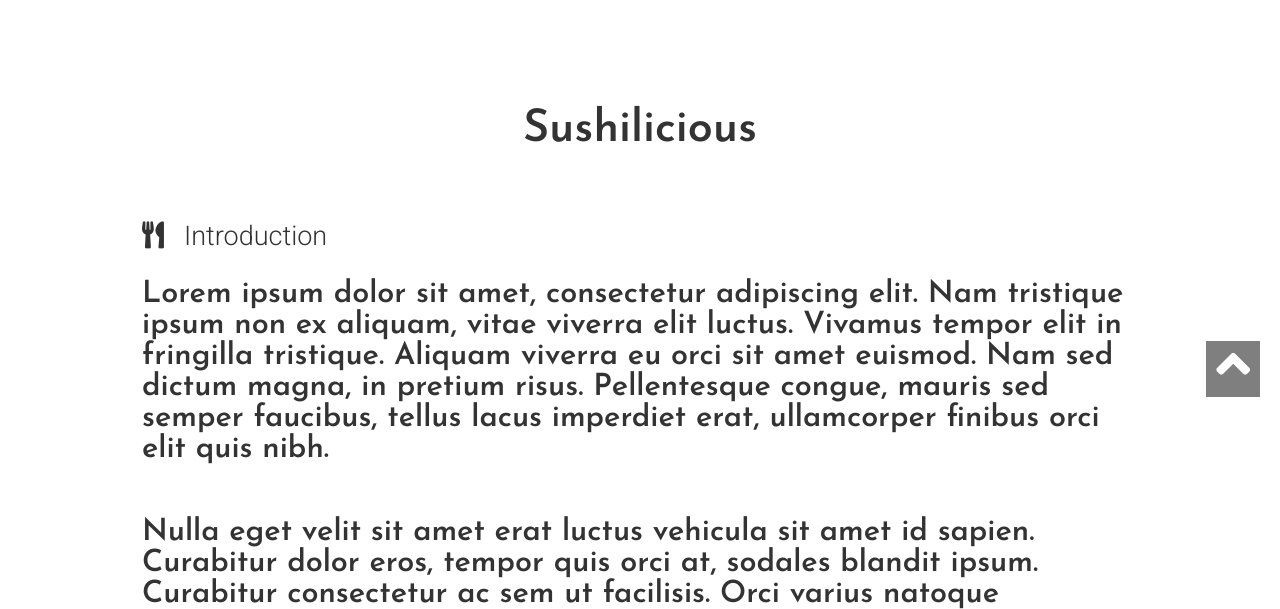
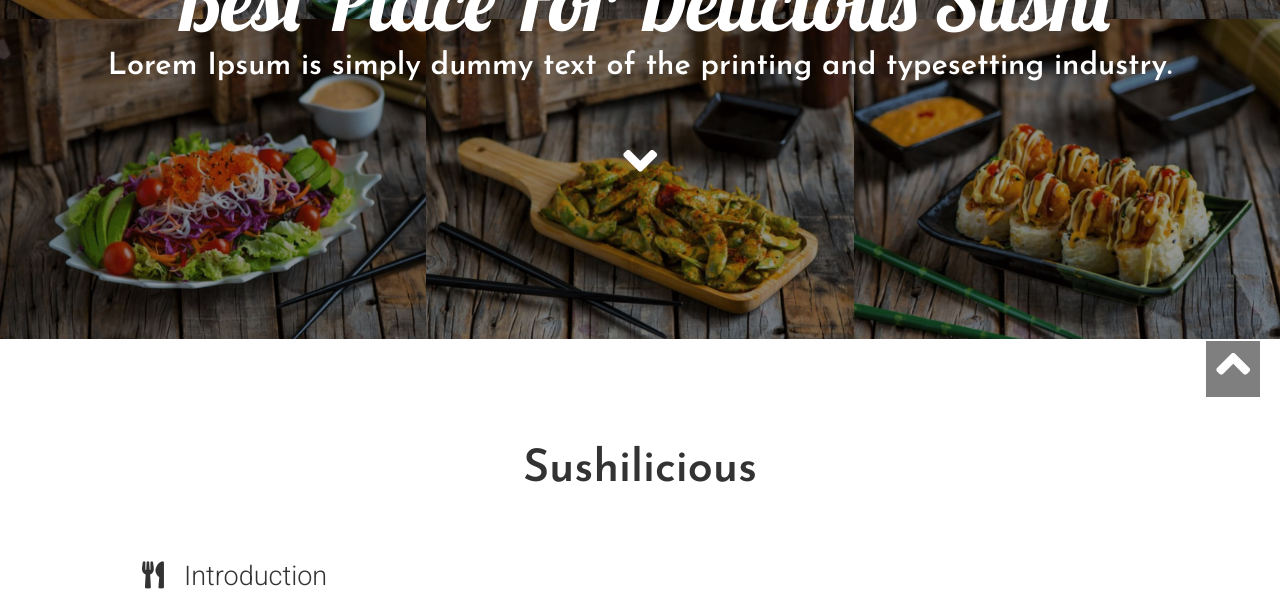
Before and after one commit to koohejix/SPAT, a PHP site: page /home.php in a window 1280 px wide. Shown: the part 383-992 px from the top of the page. Run offline with PHP 8.4, Linux system fonts and the light colour scheme.

Commit message:
image too large

```diff
--- a/MVC/Views/home.phtml
+++ b/MVC/Views/home.phtml
@@ -6,7 +6,7 @@
 
         <!-- Slider Starts -->
         <div class="banner">
-                  <img src="./images/banner.png" alt="banner" class="img-responsive w-full">
+                  <img src="./images/banner.jpg" alt="banner" class="img-responsive w-full">
                   <div class="caption">
                       <div class="caption-wrapper">
                           <div class="caption-info">
```
Also changed, not shown: MVC/images/banner.jpg (added).
